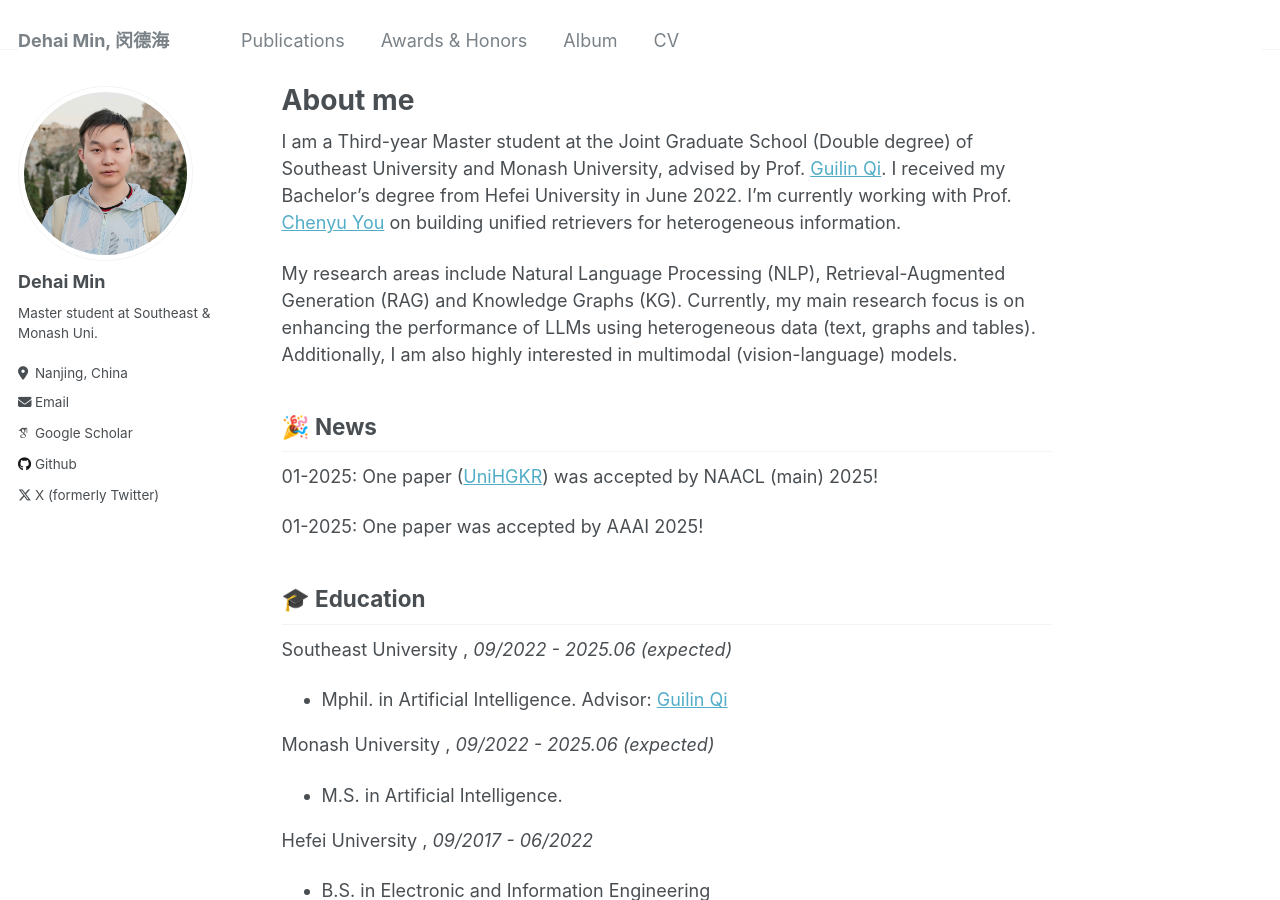
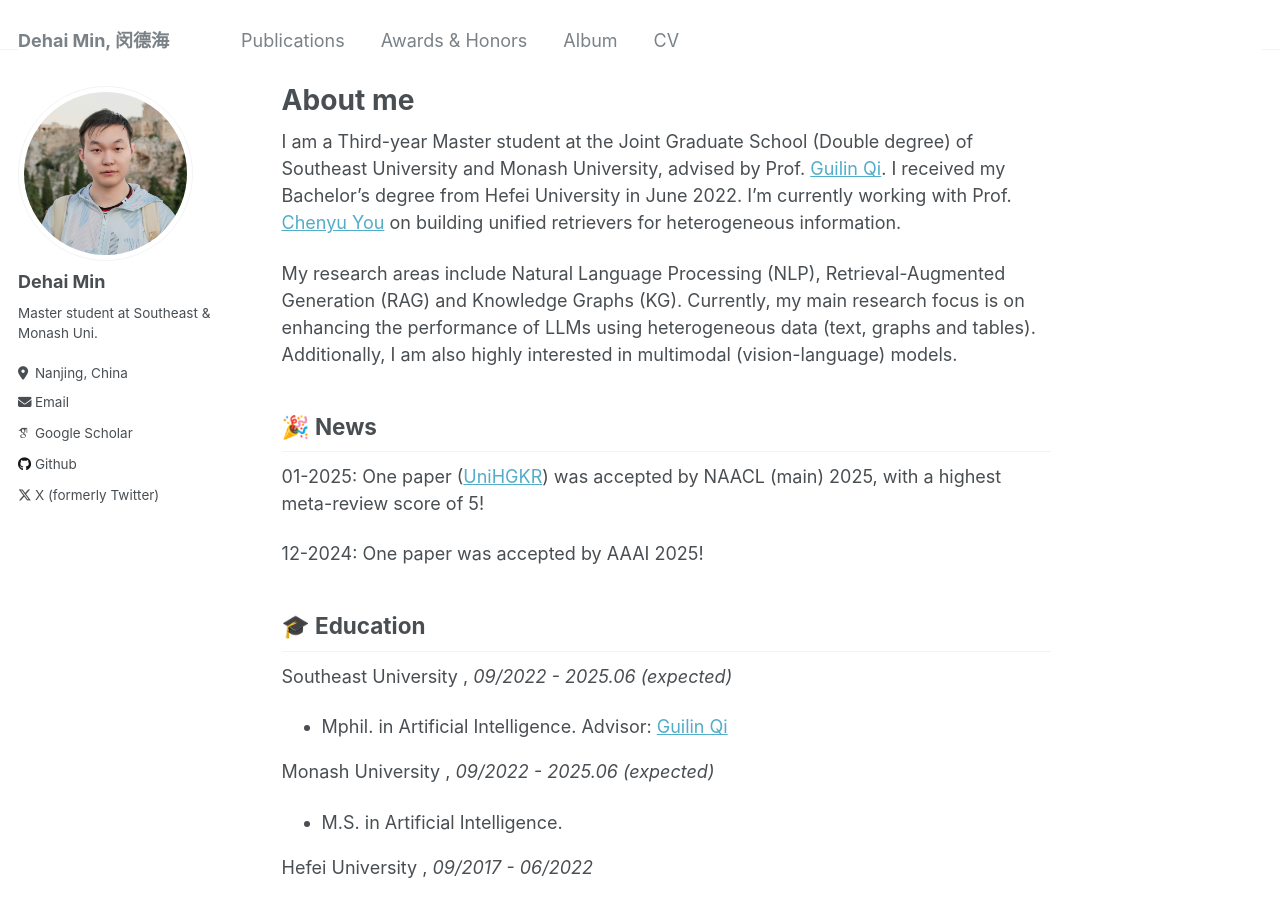
Before and after one commit to ZhishanQ/ZhishanQ.github.io, a Jekyll site: the page built from _pages/about.md, in a window 1280 px wide and 900 px high. Built offline with Jekyll 4.4.1, drawn with Linux system fonts in a browser that asks for light colours; some web fonts are replaced.

Commit message:
Update about.md

```diff
--- a/_pages/about.md
+++ b/_pages/about.md
@@ -14,9 +14,9 @@ My research areas include Natural Language Processing (NLP), Retrieval-Augmented
 
 ## 🎉 News
 
-01-2025: One paper ([UniHGKR](https://arxiv.org/abs/2410.20163)) was accepted by NAACL (main) 2025!
+01-2025: One paper ([UniHGKR](https://arxiv.org/abs/2410.20163)) was accepted by NAACL (main) 2025, with a highest meta-review score of 5!
 
-01-2025: One paper was accepted by AAAI 2025!
+12-2024: One paper was accepted by AAAI 2025!
 
 ## 🎓 Education
 
```
